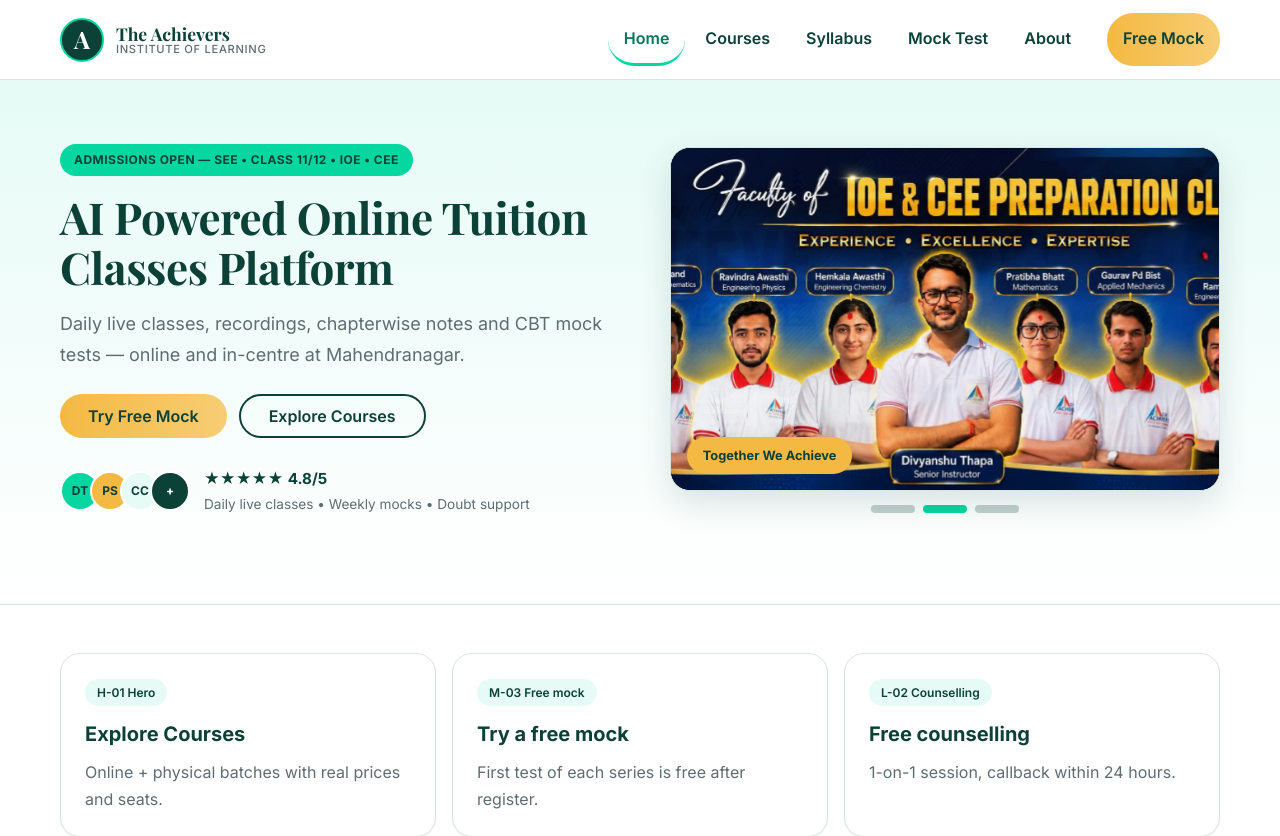
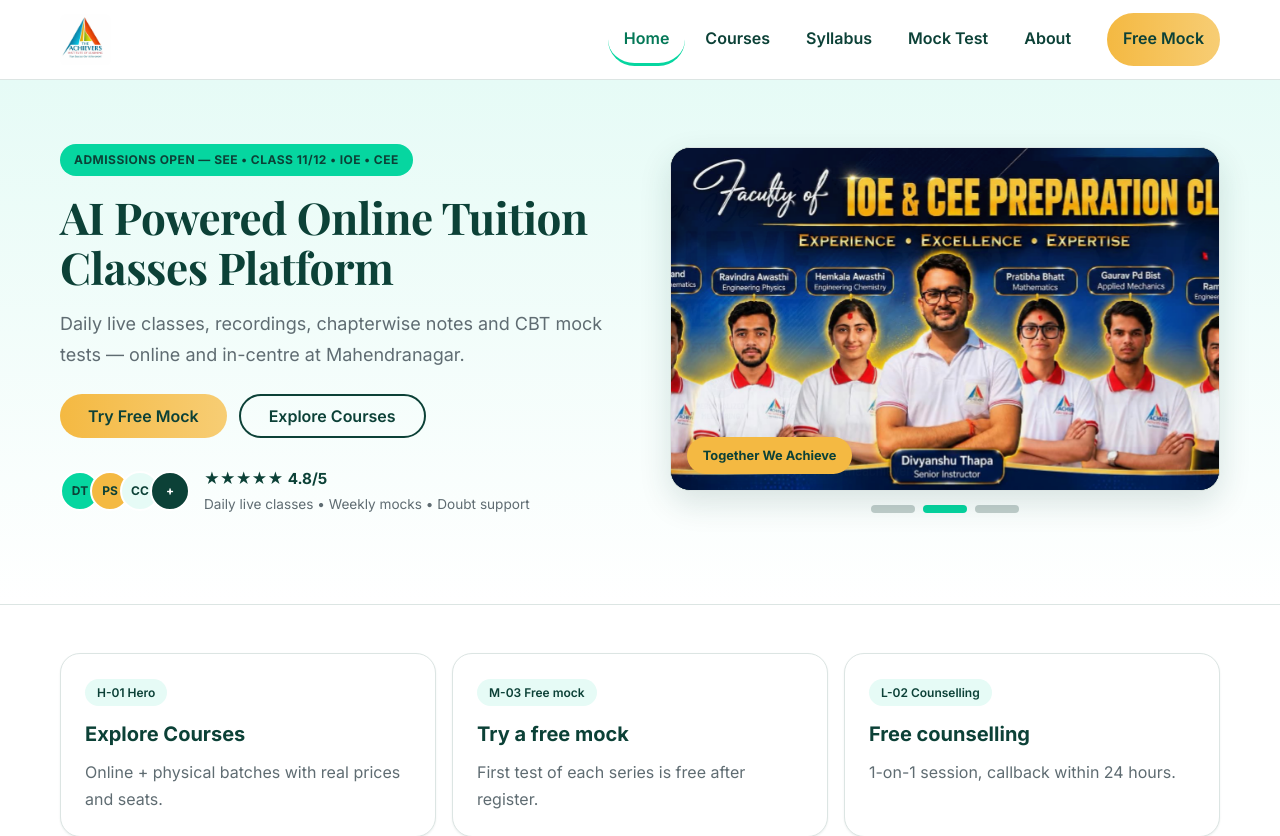
Before and after one commit to Yuvrajkalauni/The-Achiver, a React (Vite) app in the folder frontend/: page / in a window 1280 px wide. Shown: the top 836 px of the page. Built offline with nearby package versions, Linux system fonts and the light colour scheme.

Commit message:
feat(brand): use official logo in navbar and loading screen

```diff
--- a/frontend/src/components/LoadingScreen.css
+++ b/frontend/src/components/LoadingScreen.css
@@ -43,6 +43,16 @@
   font-weight: 700;
   line-height: 1;
   color: #fff;
+}
+
+.ta-loader__logo {
+  width: 72px;
+  height: 72px;
+  object-fit: contain;
+  border-radius: 16px;
+  background: #fff;
+  padding: 6px;
+  display: block;
 }
 
 .ta-loader__ring {
--- a/frontend/src/components/LoadingScreen.tsx
+++ b/frontend/src/components/LoadingScreen.tsx
@@ -67,7 +67,13 @@
     >
       <div className="ta-loader__card">
         <div className="ta-loader__mark" aria-hidden="true">
-          <span className="ta-loader__mark-letter">A</span>
+          <img
+            src="/logo.jpg"
+            alt=""
+            className="ta-loader__logo"
+            width={120}
+            height={120}
+          />
           <span className="ta-loader__ring" />
         </div>
         <p className="ta-loader__brand">The Achievers</p>
--- a/frontend/src/components/Navbar.css
+++ b/frontend/src/components/Navbar.css
@@ -30,43 +30,22 @@
 .ta-nav__brand {
   display: flex;
   align-items: center;
-  gap: 12px;
   text-decoration: none;
+  min-width: 0;
 }
 
-.ta-nav__logo {
-  width: 44px;
-  height: 44px;
-  display: flex;
-  align-items: center;
-  justify-content: center;
-  font-family: var(--font-heading);
-  font-weight: 700;
-  font-size: 1.5rem;
-  color: #fff;
-  background: var(--color-primary);
-  border-radius: 50%;
-  border: 2px solid var(--color-secondary);
-  flex: none;
+.ta-nav__logo-img {
+  height: 48px;
+  width: auto;
+  max-width: 180px;
+  object-fit: contain;
+  border-radius: 8px;
+  background: #fff;
+  display: block;
 }
 
-.ta-nav__name {
-  display: flex;
-  flex-direction: column;
-  font-family: var(--font-heading);
-  font-weight: 700;
-  font-size: 1.1rem;
-  line-height: 1.1;
-  color: var(--color-heading);
-}
-
-.ta-nav__name small {
-  font-family: var(--font-body);
-  font-weight: 500;
-  font-size: 0.7rem;
-  letter-spacing: 0.06em;
-  text-transform: uppercase;
-  color: var(--color-text-muted);
+@media (min-width: 1024px) {
+  .ta-nav__logo-img { height: 52px; }
 }
 
 .ta-nav__toggle {
--- a/frontend/src/components/Navbar.tsx
+++ b/frontend/src/components/Navbar.tsx
@@ -17,12 +17,14 @@
   return (
     <header className="ta-nav">
       <div className="ta-nav__inner">
-        <NavLink to="/" className="ta-nav__brand" aria-label="The Achievers — home">
-          <span className="ta-nav__logo" aria-hidden="true">A</span>
-          <span className="ta-nav__name">
-            The Achievers
-            <small>Institute of Learning</small>
-          </span>
+        <NavLink to="/" className="ta-nav__brand" aria-label="The Achievers Institute of Learning — home">
+          <img
+            src="/logo.jpg"
+            alt="The Achievers Institute of Learning logo"
+            className="ta-nav__logo-img"
+            width={120}
+            height={52}
+          />
         </NavLink>
 
         <button
```
